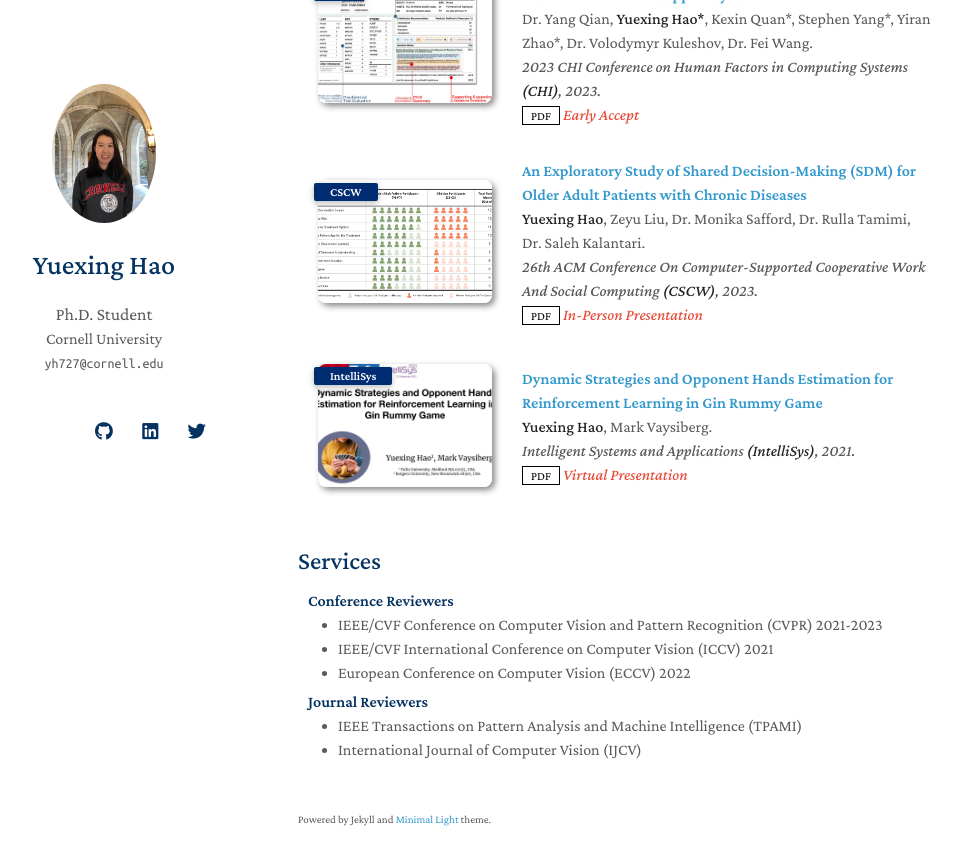
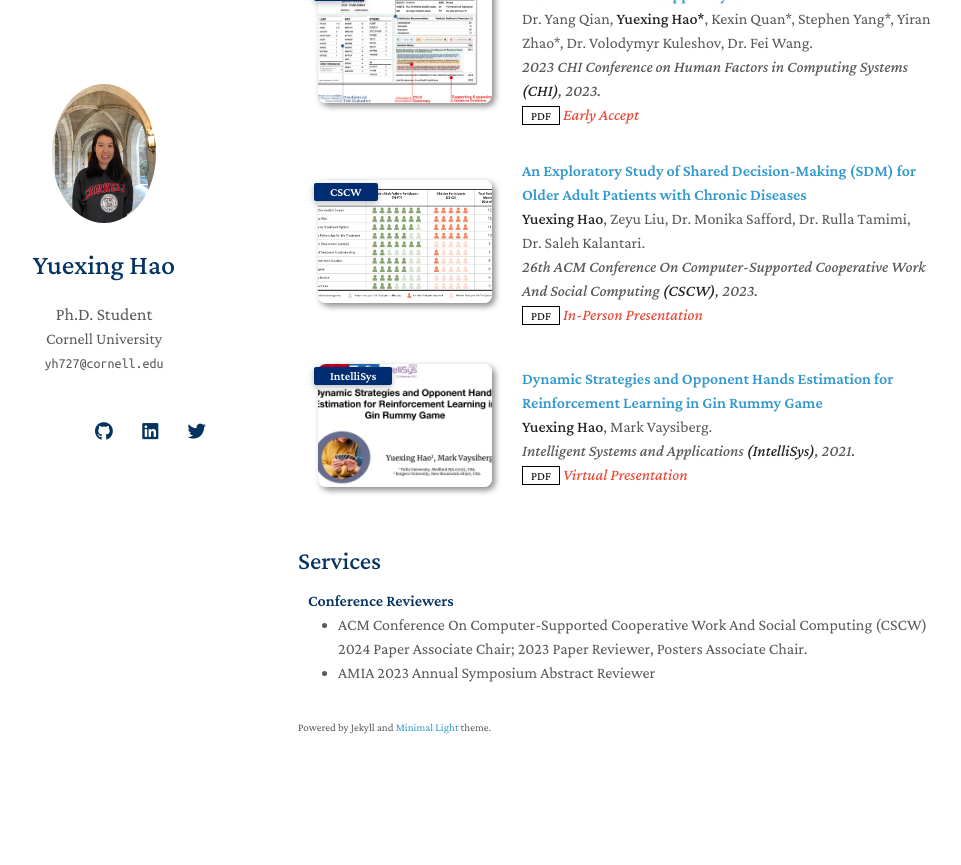
Before and after one commit to YuexingHao/Yuexing-Hao, a Jekyll site: the page built from index.md, in a window 1280 px wide and 900 px high, scrolled down 700 px. Shown: the top 865 px of the window, without its empty margins (172-1133 px from the left). Built offline with Jekyll 4.4.1, drawn with Linux system fonts in a browser that asks for light colours; nearby versions of some CDN libraries; a style sheet for code colours, icons or effects is not loaded; our own code applies the rules of GitHub Pages for plain Markdown files; after the commit the page ends 1508 px from its top, so only the background shows below that.

Commit message:
Update services.md

```diff
--- a/_includes/services.md
+++ b/_includes/services.md
@@ -3,14 +3,6 @@
 <h4 style="margin:0 10px 0;">Conference Reviewers</h4>
 
 <ul style="margin:0 0 5px;">
-  <li><a href="http://cvpr2023.thecvf.com/"><autocolor>IEEE/CVF Conference on Computer Vision and Pattern Recognition (CVPR) 2021-2023</autocolor></a></li>
-  <li><a href="http://iccv2021.thecvf.com/"><autocolor>IEEE/CVF International Conference on Computer Vision (ICCV) 2021</autocolor></a></li>
-  <li><a href="https://eccv2022.ecva.net/"><autocolor>European Conference on Computer Vision (ECCV) 2022</autocolor></a></li>
+  <li><a href="https://dl.acm.org/conference/cscw"><autocolor>ACM Conference On Computer-Supported Cooperative Work And Social Computing (CSCW) 2024 Paper Associate Chair; 2023 Paper Reviewer, Posters Associate Chair. </autocolor></a></li>
+  <li><a href="https://amia.org/education-events/amia-2023-annual-symposium"><autocolor>AMIA 2023 Annual Symposium Abstract Reviewer</autocolor></a></li>
 </ul>
-
-<h4 style="margin:0 10px 0;">Journal Reviewers</h4>
-
-<ul style="margin:0 0 20px;">
-  <li><a href="https://www.computer.org/csdl/journal/tp"><autocolor>IEEE Transactions on Pattern Analysis and Machine Intelligence (TPAMI)</autocolor></a></li>
-  <li><a href="https://www.springer.com/journal/11263"><autocolor>International Journal of Computer Vision (IJCV)</autocolor></a></li>
-</ul>
```
